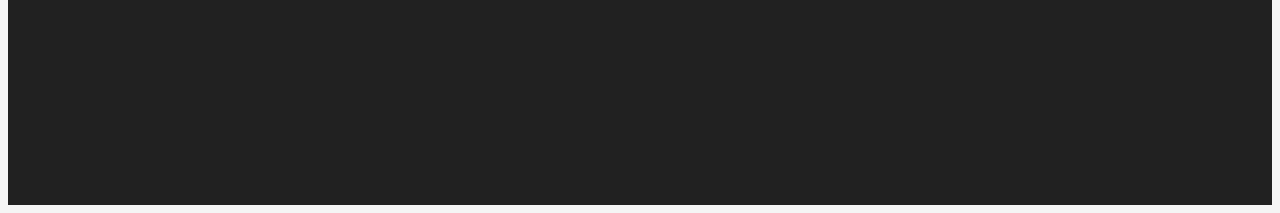
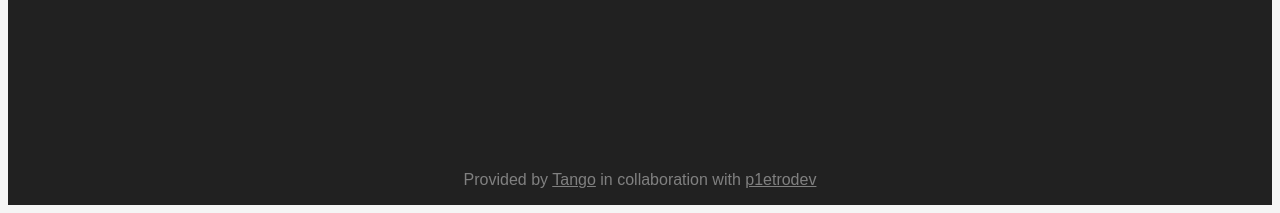
Before and after one commit to P1etrodev/happy-hour-countdown, a website built with Vite: page index.html in a window 1280 px wide. Shown: the part 587-800 px from the top of the page. Built offline with nearby package versions, Linux system fonts and the light colour scheme; no server answers.

Commit message:
updated script

```diff
--- a/index.html
+++ b/index.html
@@ -40,6 +40,10 @@
 			</svg>
 		</div>
 		<div id="countdown">Loading...</div>
+		<footer>
+			Provided by <a href="https://tango.me">Tango</a> in collaboration with
+			<a href="https://github.com/P1etrodev">p1etrodev</a>
+		</footer>
 		<script type="module" src="/src/main.js"></script>
 	</body>
 </html>
--- a/src/style.css
+++ b/src/style.css
@@ -8,6 +8,7 @@
 }
 
 body {
+	position: relative;
 	min-height: 100dvh;
 	display: flex;
 	flex-flow: column;
@@ -62,3 +63,21 @@ body {
 	width: 32rem;
 	font-family: 'Roboto Mono', monospace;
 }
+
+footer {
+	position: absolute;
+	transform: translateX(-50%);
+	left: 50%;
+	bottom: 1rem;
+	font-size: 1rem;
+	color: gray;
+}
+
+footer a {
+	color: gray;
+}
+
+footer a:hover {
+	color: #fe00cf;
+	transition: all ease-out 350ms;
+}
```
